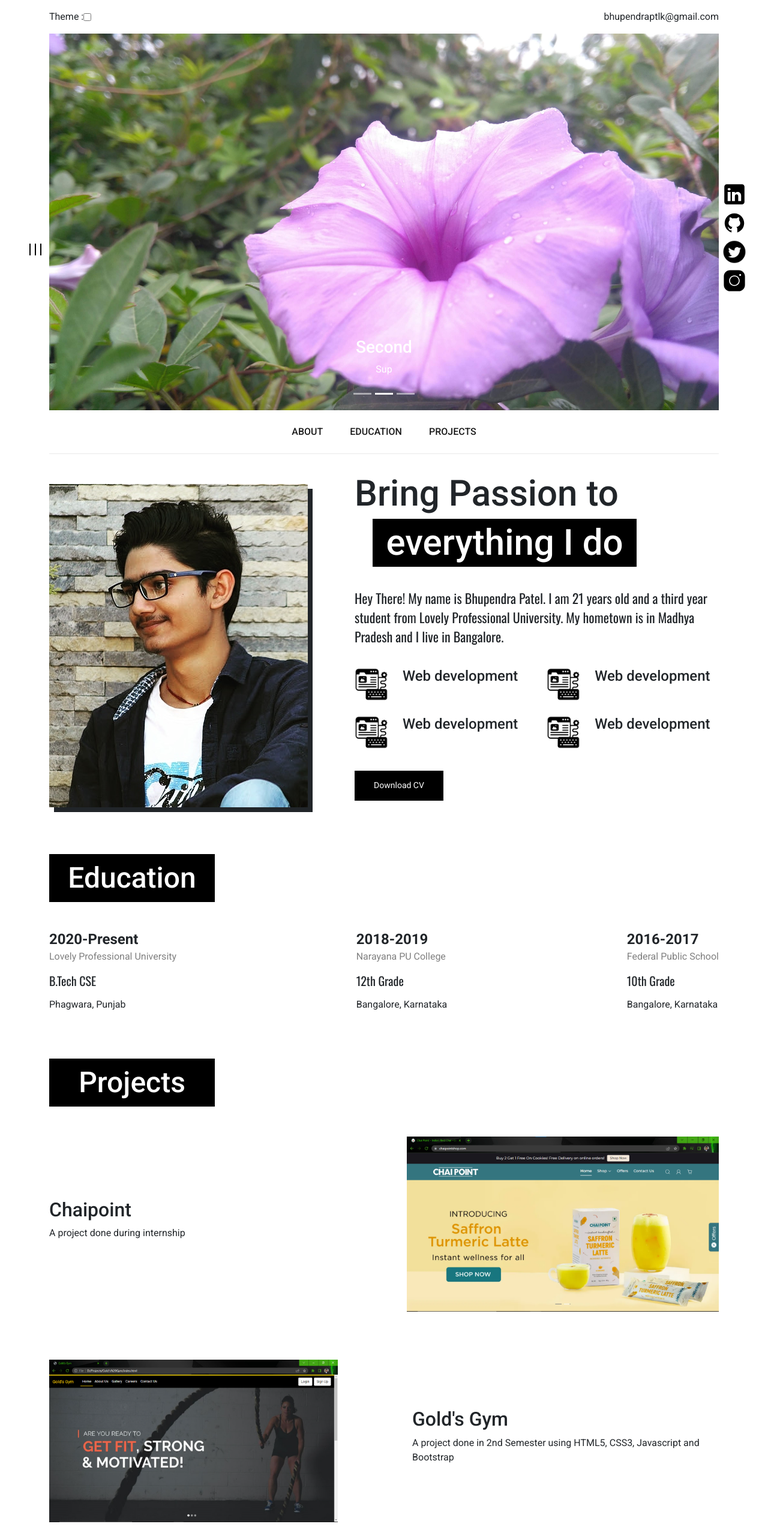
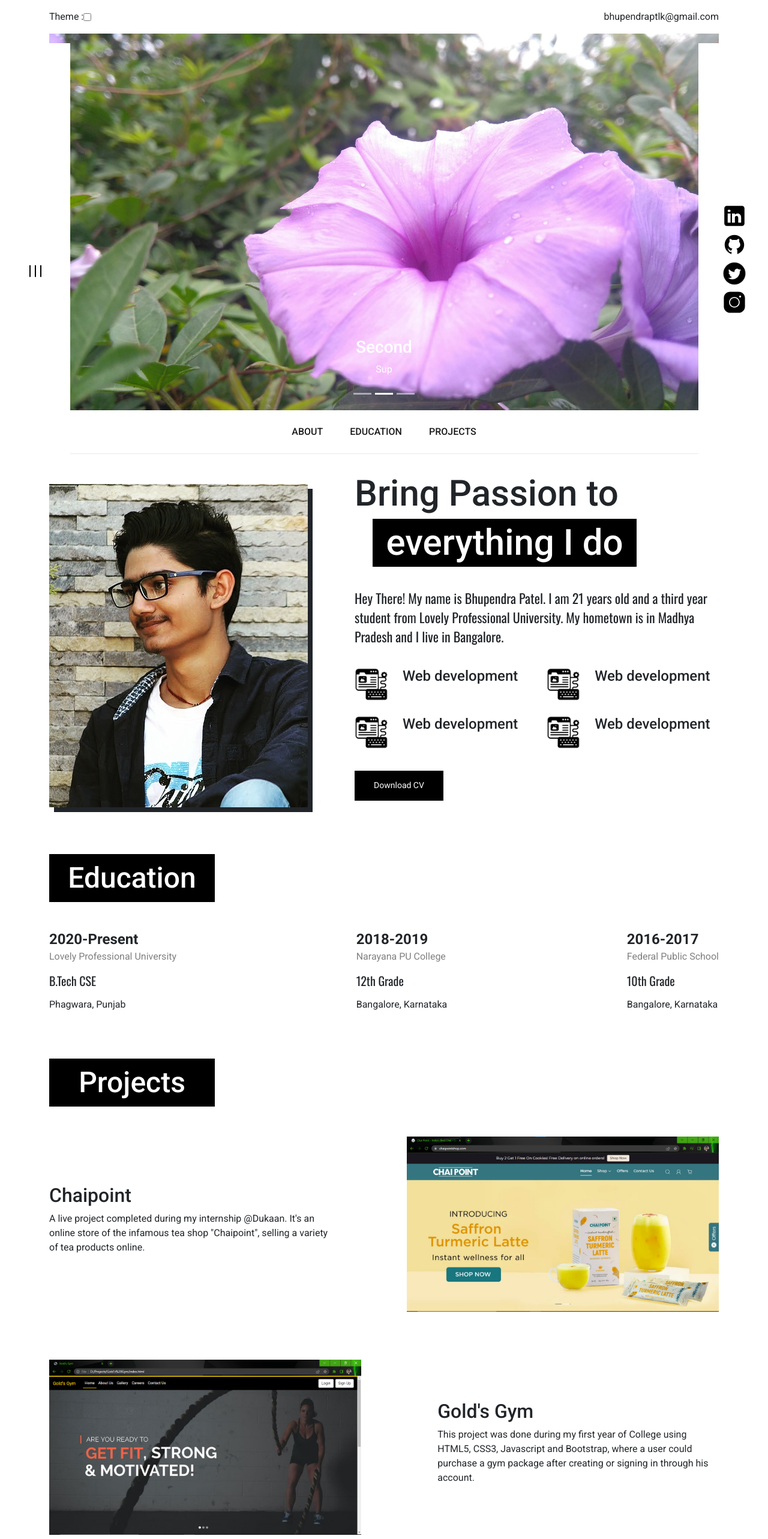
Before and after one commit to bhupendraptlk/MyResume, a React (Create React App) app: page / in a window 1280 px wide. Shown: the top 2566 px of the page at 60% size. Built offline with nearby package versions, Linux system fonts and the light colour scheme.

Commit message:
Changed fade effects and sticky menu

```diff
--- a/src/App.css
+++ b/src/App.css
@@ -94,8 +94,10 @@ body{
 }
 .hamburgerMenu{
   position: fixed;
-  top: 0;
-  height: 100vh;
+  top: 72px;
+  z-index: 100;
+  background-color: var(--light);
+  height: calc(100vh - 73px);
   width: 117px;
   text-align: center;
 }
@@ -119,9 +121,11 @@ body{
 }
 .socialWrapper  {
   position: fixed;
-  top: 0;
+  top: 72px;
+  z-index: 100;
   right: 0;
-  height: 100vh;
+  height: calc(100vh - 73px);
+  background-color: var(--light);
   width: 116px;
   text-align: center;
 }
@@ -307,6 +311,7 @@ body{
   display: flex;
   flex-direction: column;
   justify-content: center;
+  max-width: 42%;
 }
 /* .projectDetailFirst p{
   padding-right: 16px;
@@ -434,8 +439,14 @@ body{
     gap: 0;
     justify-content: initial;
   }
-  .projectSection img{
+  .projectSection a:nth-child(odd){
     order: 1;
+  }
+  .projectSection a:nth-child(even){
+    order: 1;
+  }
+  .projectDetailSection{
+    max-width: 100%;
   }
   .educationTimeline{
     flex-direction: column;
--- a/src/components/Projects.js
+++ b/src/components/Projects.js
@@ -23,7 +23,7 @@ const Projects = () => {
           <div className="projectSection mb-48-80">
             <div className="projectDetailSection">
                 <h2>Chaipoint</h2>
-                <p>A project done during internship</p>
+                <p>A live project completed during my internship @Dukaan. It's an online store of the infamous tea shop "Chaipoint", selling a variety of tea products online.</p>
             </div>
           <a href="https://chaipointshop.com" target='_blank'><img src={Cp} alt="chaipoint"  className="w100"/></a>
           </div>
@@ -31,13 +31,13 @@ const Projects = () => {
             <a href="https://bhupendraptlk.github.io/Gold-s-Gym/" target='_blank'><img src={Gold} alt="gold's gym"  className="w100"/></a>
             <div className="projectDetailSection">
                 <h2>Gold's Gym</h2>
-                <p>A project done in 2nd Semester using HTML5, CSS3, Javascript and Bootstrap</p>
+                <p>This project was done during my first year of College using HTML5, CSS3, Javascript and Bootstrap, where a user could purchase a gym package after creating or signing in through his account.</p>
             </div>
           </div>
           <div className="projectSection">
             <div className="projectDetailSection">
                 <h2>Parking Management System</h2>
-                <p>A project done in 3rd Semester implemented using Python and SQL. This project was based on python GUI where a user could login into the parking management system and or create a new account and book a parking slot with just few clicks.</p>
+                <p>A project done in 3rd Semester, which was implemented using Python and SQL. This project was based on python GUI where a user could login into the parking management system or create a new account and book a parking slot depending on the type of vehicle.</p>
             </div>
             <img src={Pms} alt="PMS"/>
           </div>
--- a/src/components/main.js
+++ b/src/components/main.js
@@ -10,12 +10,14 @@ const Main = () =>{
       <>
       <div className='container'>
         <BsCarousel />
+      </div>
         <ul className="menuContent hide-mob">
           <li><a href="#myAbout">ABOUT</a></li>
           <li><a href="#myEducation">EDUCATION</a></li>
           {/* <li><a href="#mySkills">Skills</a></li> */}
           <li><a href="#myProjects">PROJECTS</a></li>
         </ul>
+      <div className='container'>
         <About />
         <Education />
         <Projects />
```
